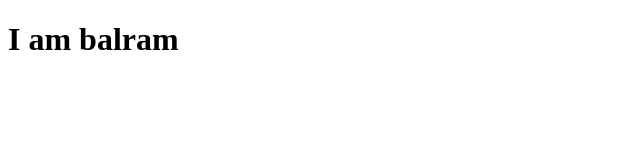
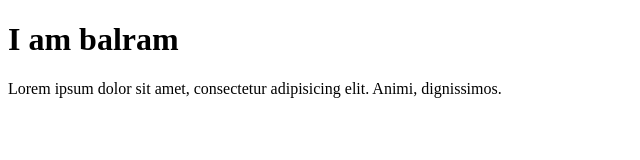
Before and after one commit to Magesh2004/Mastering, a plain HTML site: page index.html in a window 1280 px wide. Shown: the whole page, without its empty margins (0-640 px from the left). Drawn offline with Linux system fonts and the light colour scheme.

Commit message:
Add : Adding a paragaraph

```diff
--- a/index.html
+++ b/index.html
@@ -9,5 +9,6 @@
 </head>
 <body>
     <h1 class="head">I am balram</h1>
+    <p>Lorem ipsum dolor sit amet, consectetur adipisicing elit. Animi, dignissimos.</p>
 </body>
 </html>
```
